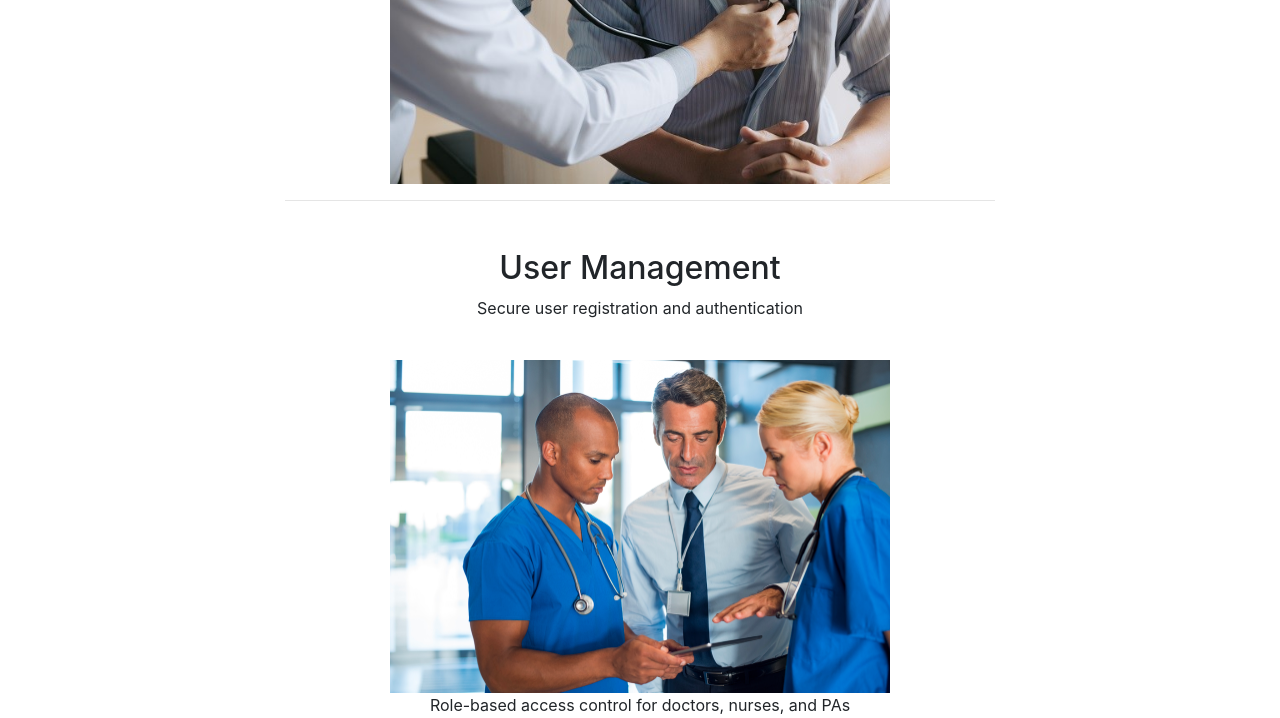
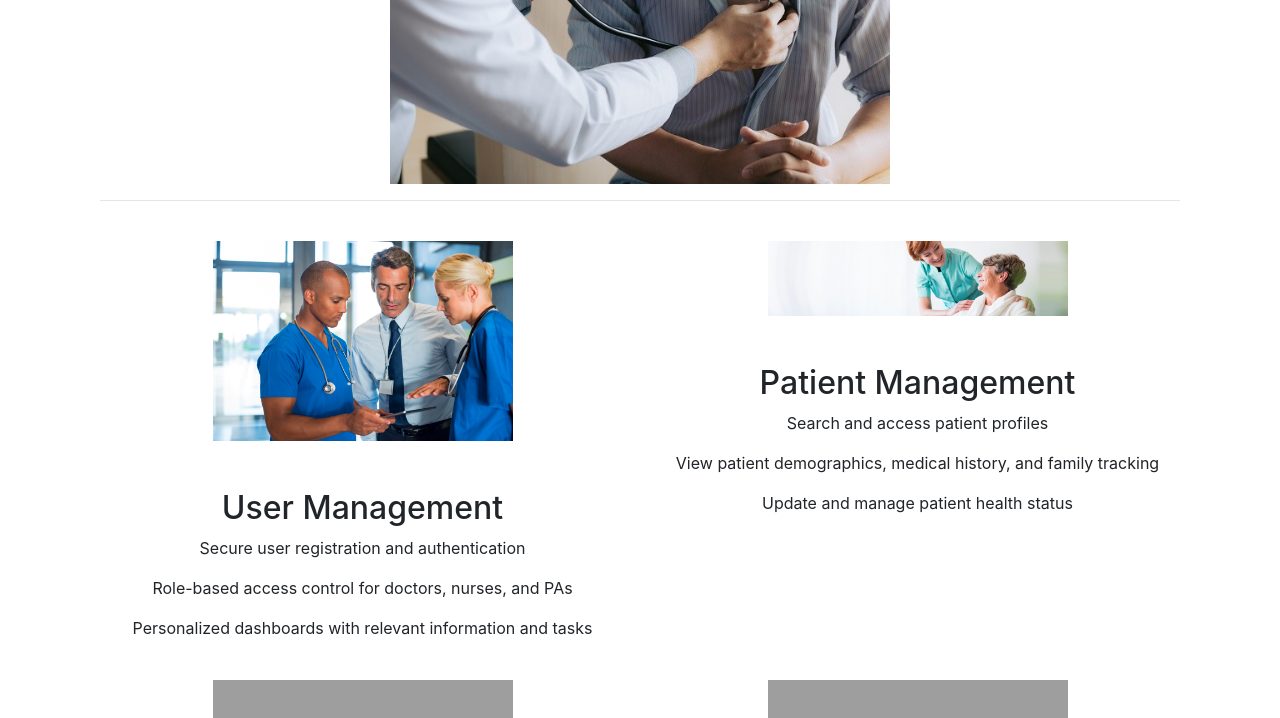
Before and after one commit to Moses2917/MedFlow, a Flask app: page / in a window 1280 px wide. Shown: the part 403-1121 px from the top of the page. Run offline with Flask 3, Linux system fonts and the light colour scheme; some libraries are stand-ins or nearby versions; grey boxes are pictures that could not be loaded.

Commit message:
Fixed some formatting to our home page
Correct rows and columns, centered title

```diff
--- a/app/templates/index.html
+++ b/app/templates/index.html
@@ -3,30 +3,97 @@
 {% block content %}
     <div class="container">
         <div class="row">
-            <div class="col-md-8 offset-md-2">
-                <h1 class="text-center mt-5">Welcome to MedFlow!</h1>
-                <p class="lead text-center">This is a website for streamlining medical professional workflow.</p>
+            <div class="col-md-12 text-center">
+                <h1 class="mt-5">Welcome to MedFlow!</h1>
+                <p class="lead">This is a website for streamlining medical professional workflow.</p>
+                <img src="{{ url_for('static', filename='pictures/index1.jpg') }}" alt="Heart monitor from doctor to patient" class="img-fluid mt-4" style="max-width: 500px;">
+                <hr>
+            </div>
+        </div>
+        <div class="row">
+            <div class="col-md-6">
                 <div class="text-center">
-                    <img src="{{ url_for('static', filename='pictures/index1.jpg') }}" alt="Heart monitor from doctor to patient" class="img-fluid mt-4" style="max-width: 500px;">
+                    <img src="{{ url_for('static', filename='pictures/index2.png') }}" alt="Intermediate Image" class="img-fluid mt-4" style="max-width: 300px;">
                 </div>
-                <hr>
                 <h2 class="text-center mt-5">User Management</h2>
                 <p class="text-center">Secure user registration and authentication</p>
-                <div class="text-center">
-                    <img src="{{ url_for('static', filename='pictures/index2.png') }}" alt="Intermediate Image" class="img-fluid mt-4" style="max-width: 500px;">
-                </div>
                 <p class="text-center">Role-based access control for doctors, nurses, and PAs</p>
                 <p class="text-center">Personalized dashboards with relevant information and tasks</p>
-                <hr>
+            </div>
+            <div class="col-md-6">
+                <div class="text-center">
+                    <img src="{{ url_for('static', filename='pictures/index3.png') }}" alt="Intermediate Image" class="img-fluid mt-4" style="max-width: 300px;">
+                </div>
                 <h2 class="text-center mt-5">Patient Management</h2>
                 <p class="text-center">Search and access patient profiles</p>
-                <div class="text-center">
-                    <img src="{{ url_for('static', filename='pictures/index3.png') }}" alt="Intermediate Image" class="img-fluid mt-4" style="max-width: 500px;">
-                </div>
                 <p class="text-center">View patient demographics, medical history, and family tracking</p>
                 <p class="text-center">Update and manage patient health status</p>
-                <hr>
-                <!-- More feature sections can be added similarly -->
+            </div>
+        </div>
+        <div class="row">
+            <div class="col-md-6">
+                <div class="text-center">
+                    <img src="{{ url_for('static', filename='pictures/index4.jpg') }}" alt="Intermediate Image" class="img-fluid mt-4" style="max-width: 300px;">
+                </div>
+                <h2 class="text-center mt-5">Appointment Scheduling</h2>
+                <p class="text-center">Schedule appointments for patients</p>
+                <p class="text-center">View available time slots and confirm appointments</p>
+                <p class="text-center">Receive reminders and notifications for upcoming appointments</p>
+            </div>
+            <div class="col-md-6">
+                <div class="text-center">
+                    <img src="{{ url_for('static', filename='pictures/index5.jpg') }}" alt="Intermediate Image" class="img-fluid mt-4" style="max-width: 300px;">
+                </div>
+                <h2 class="text-center mt-5">Medical Records and Prescription Tracking</h2>
+                <p class="text-center">Record medical diagnoses and order laboratory tests, X-rays, and MRIs</p>
+                <p class="text-center">Track prescription details and set medication reminders</p>
+                <p class="text-center">Access and manage electronic medical records (EMR)</p>
+            </div>
+        </div>
+        <div class="row">
+            <div class="col-md-6">
+                <div class="text-center">
+                    <img src="{{ url_for('static', filename='pictures/index6.jpg') }}" alt="Intermediate Image" class="img-fluid mt-4" style="max-width: 300px;">
+                </div>
+                <h2 class="text-center mt-5">Communication and Collaboration</h2>
+                <p class="text-center">Secure messaging system for communication between healthcare professionals</p>
+                <p class="text-center">Share patient information and collaborate on treatment plans</p>
+            </div>
+            <div class="col-md-6">
+                <div class="text-center">
+                    <img src="{{ url_for('static', filename='pictures/index7.jpg') }}" alt="Intermediate Image" class="img-fluid mt-4" style="max-width: 300px;">
+                </div>
+                <h2 class="text-center mt-5">Reporting and Analytics</h2>
+                <p class="text-center">Generate analytical reports on patient demographics, appointment trends, and treatment outcomes</p>
+                <p class="text-center">Gain insights into medication adherence and identify areas for improvement</p>
+            </div>
+        </div>
+        <div class="row">
+            <div class="col-md-6">
+                <div class="text-center">
+                    <img src="{{ url_for('static', filename='pictures/index8.jpg') }}" alt="Intermediate Image" class="img-fluid mt-4" style="max-width: 300px;">
+                </div>
+                <h2 class="text-center mt-5">User Settings and Preferences</h2>
+                <p class="text-center">Customize app settings and notification preferences</p>
+                <p class="text-center">Update user profiles and manage account details</p>
+            </div>
+            <div class="col-md-6">
+                <div class="text-center">
+                    <img src="{{ url_for('static', filename='pictures/index9.jpg') }}" alt="Intermediate Image" class="img-fluid mt-4" style="max-width: 300px;">
+                </div>
+                <h2 class="text-center mt-5">Intuitive User Interface</h2>
+                <p class="text-center">User-friendly interface with a clean and modern design</p>
+                <p class="text-center">Follows industry-standard usability guidelines for healthcare applications</p>
+            </div>
+        </div>
+        <div class="row">
+            <div class="col-md-6">
+                <div class="text-center">
+                    <img src="{{ url_for('static', filename='pictures/index10.jpg') }}" alt="Intermediate Image" class="img-fluid mt-4" style="max-width: 300px;">
+                </div>
+                <h2 class="text-center mt-5">Security and Compliance</h2>
+                <p class="text-center">Robust security measures to protect sensitive patient data</p>
+                <p class="text-center">Compliant with healthcare regulations, including HIPAA</p>
             </div>
         </div>
     </div>
```
